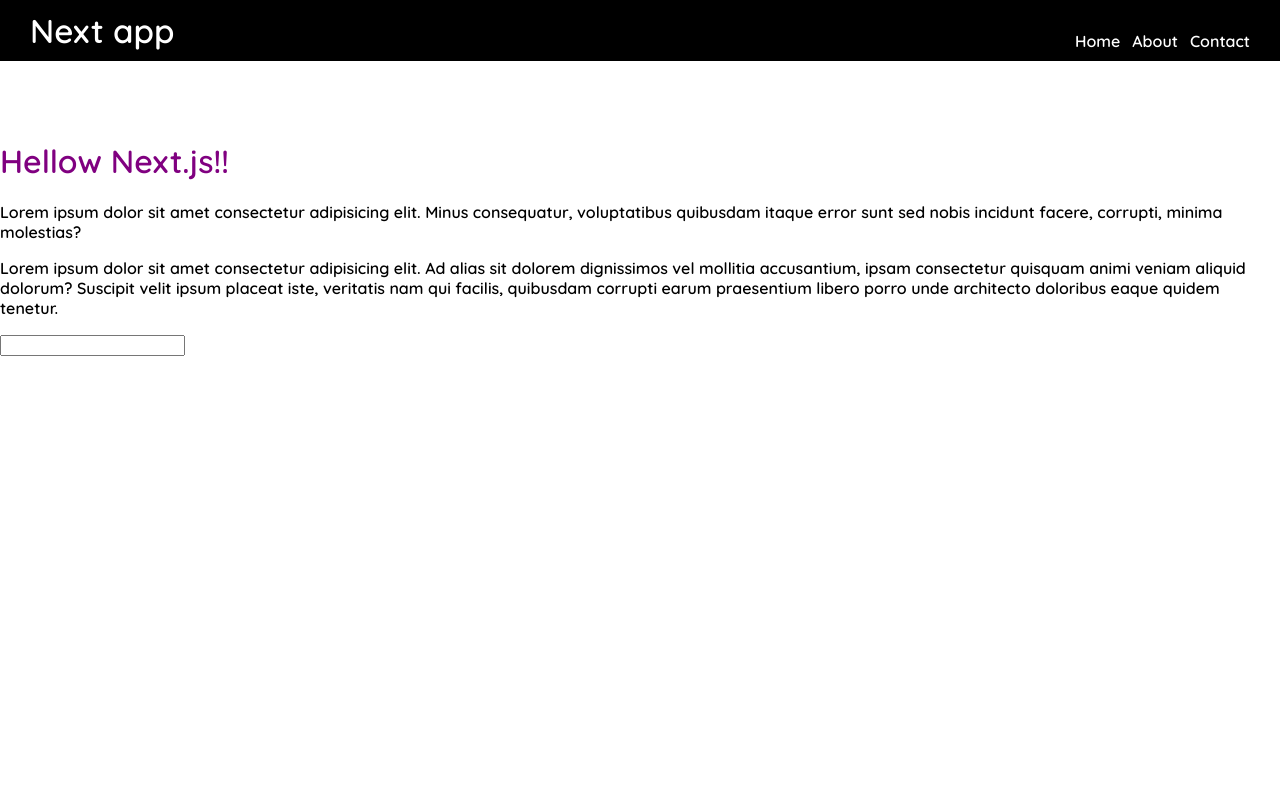
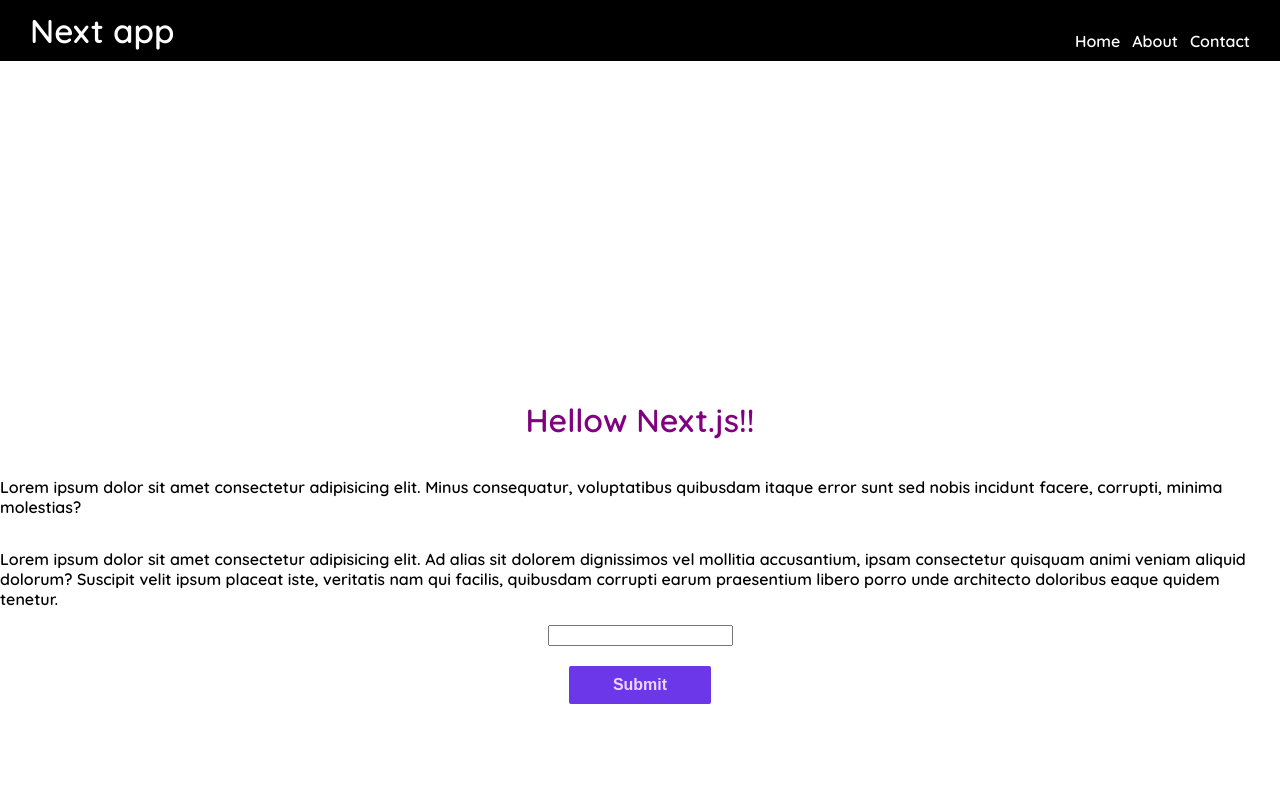
Before and after one commit to masum691/next-app, a Next.js app: page / in a window 1280 px wide. Shown: the top 800 px of the page. Built offline with nearby package versions, Linux system fonts and the light colour scheme.

Commit message:
added more styles

```diff
--- a/pages/about.js
+++ b/pages/about.js
@@ -1,9 +1,11 @@
 import Navbar from "../components/Navbar";
+import styles from '../styles/About.module.css'
 
 const About = () => {
     return (
         <div className="container">
             <h1>Hello Masum</h1>
+            <p className={styles.details}>Lorem ipsum dolor sit amet consectetur, adipisicing elit. Recusandae porro ipsa dolore tenetur reiciendis qui, odit ratione ullam beatae nisi placeat atque ducimus, odio mollitia quasi, ad maiores aliquid ea consectetur. Vel, omnis?</p>
         </div>
     );
 }
--- a/pages/index.js
+++ b/pages/index.js
@@ -6,11 +6,13 @@ import styles from '../styles/Home.module.css'
 
 export default function Home() {
   return (
-    <div className='container'>
+    <div className={styles.main}>
       <h1>Hellow Next.js!!</h1>
       <p>Lorem ipsum dolor sit amet consectetur adipisicing elit. Minus consequatur, voluptatibus quibusdam itaque error sunt sed nobis incidunt facere, corrupti, minima molestias?</p>
       <p>Lorem ipsum dolor sit amet consectetur adipisicing elit. Ad alias sit dolorem dignissimos vel mollitia accusantium, ipsam consectetur quisquam animi veniam aliquid dolorum? Suscipit velit ipsum placeat iste, veritatis nam qui facilis, quibusdam corrupti earum praesentium libero porro unde architecto doloribus eaque quidem tenetur.</p>
       <input type="text" />
+      <br />
+      <button className={styles.btn}>Submit</button>
     </div>
   )
 }
--- /dev/null
+++ b/styles/About.module.css
@@ -0,0 +1,3 @@
+.details{
+    color: blue;
+}
--- a/styles/Home.module.css
+++ b/styles/Home.module.css
@@ -11,7 +11,16 @@
   justify-content: center;
   align-items: center;
 }
-
+.btn{
+  border: 0;
+  background-color: rgb(108, 54, 233);
+  padding: 10px 44px;
+  font-size: 16px;
+  border-radius: 2px;
+  font-weight: 700;
+  color: rgb(240, 213, 255);
+  cursor: pointer;
+}
 .footer {
   display: flex;
   flex: 1;
```
